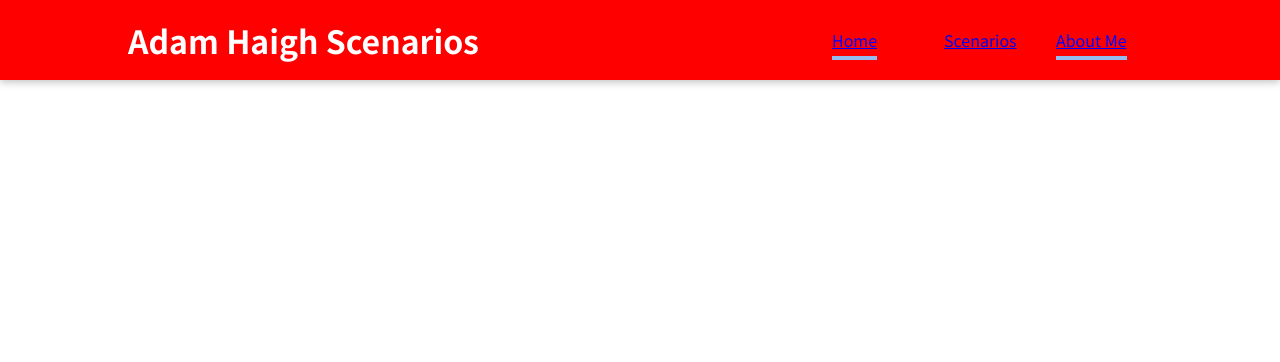
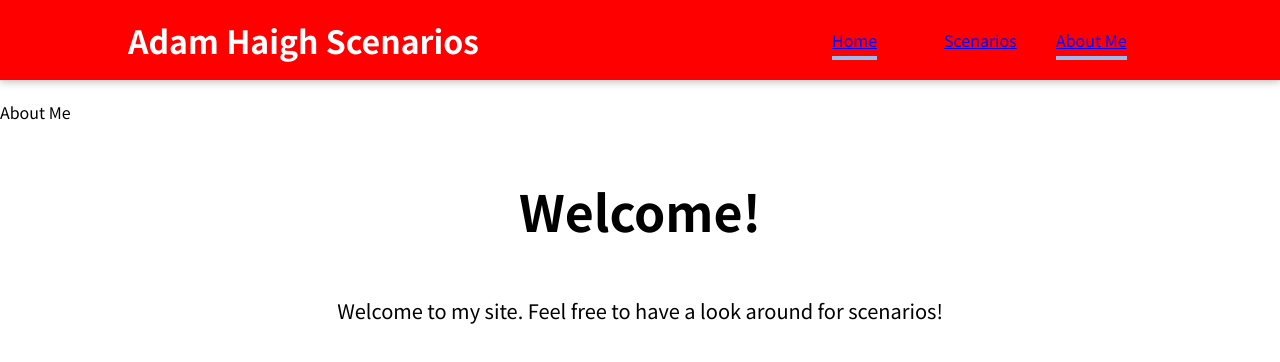
Before and after one commit to Adam377/adam-haigh-scenarios-website-prototype, a React (Create React App) app: page /about-me in a window 1280 px wide. Shown: the top 362 px of the page. Built offline with nearby package versions, Linux system fonts and the light colour scheme.

Commit message:
added Content Only Block component

```diff
--- a/src/App.js
+++ b/src/App.js
@@ -1,11 +1,10 @@
 import { Route, Switch } from 'react-router-dom';
 
-// import ContentImageBlock from './components/Layout/Blocks/ContentImageBlock';
 import Header from './components/Layout/Header';
 import Masthead from './components/Layout/Masthead';
-// import aboutMeImage from './assets/class319WBQ.JPG';
 import Scenarios from './components/Screens/Scenarios';
 import AboutMe from './components/Screens/AboutMe';
+import ContentOnlyBlock from './components/Layout/Blocks/ContentOnlyBlock';
 
 function App() {
   return (
@@ -21,6 +20,7 @@ function App() {
             <AboutMe />
           </Route>
         </Switch>
+        <ContentOnlyBlock title="Welcome!">Welcome to my site. Feel free to have a look around for scenarios!</ContentOnlyBlock>
       </main>
     </div>
   );
--- /dev/null
+++ b/src/components/Layout/Blocks/ContentOnlyBlock.js
@@ -0,0 +1,12 @@
+import classes from './ContentOnlyBlock.module.css';
+
+const ContentOnlyBlock = (props) => {
+    return(
+        <div className={classes['content-only-block']}>
+            <h3>{props.title}</h3>
+            <p>{props.children}</p>
+        </div>
+    );
+};
+
+export default ContentOnlyBlock;
--- /dev/null
+++ b/src/components/Layout/Blocks/ContentOnlyBlock.module.css
@@ -0,0 +1,11 @@
+.content-only-block {
+    text-align: center;
+}
+
+.content-only-block h3 {
+    font-size: 50px;
+}
+
+.content-only-block p {
+    font-size: 20px;
+}
--- a/src/components/Screens/AboutMe.js
+++ b/src/components/Screens/AboutMe.js
@@ -1,6 +1,8 @@
+import classes from './AboutMe.module.css';
+
 const AboutMe = () => {
     return(
-        <div>About Me</div>
+        <div className={classes.content}>About Me</div>
     );
 };
 
--- /dev/null
+++ b/src/components/Screens/AboutMe.module.css
@@ -0,0 +1,3 @@
+.content {
+    padding-top: 100px;
+}
```
Also changed, not shown: src/components/Layout/Blocks/ContentImageBlock.js (+3 -11 lines), src/components/Layout/Blocks/ContentImageBlock.module.css (+2 -10 lines).
